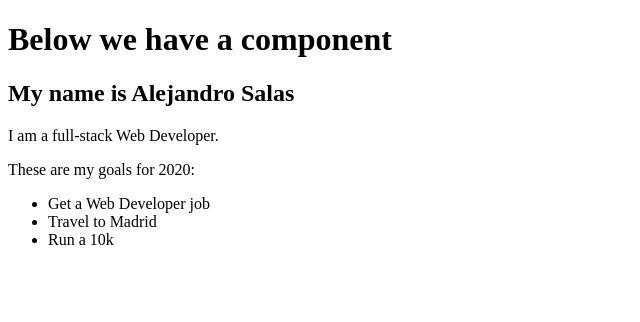
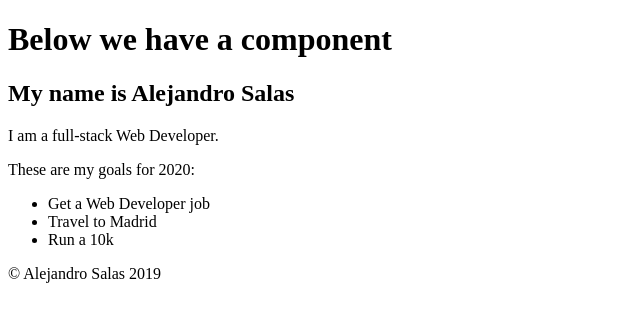
Before and after one commit to alejotsv/react-list, a React (Create React App) app: page / in a window 1280 px wide. Shown: the top 322 px of the page, without its empty margins (0-640 px from the left). Built offline with nearby package versions, Linux system fonts and the light colour scheme.

Commit message:
import and use Footer component

```diff
--- a/src/components/Footer.js
+++ b/src/components/Footer.js
@@ -3,7 +3,7 @@ import React from 'react';
 function Footer(){
   return(
     <footer>
-
+      <p>&copy; Alejandro Salas 2019</p>
     </footer>
   )
 }
--- a/src/index.js
+++ b/src/index.js
@@ -2,6 +2,7 @@ import React from 'react';
 import ReactDOM from 'react-dom';
 import './index.css';
 // import App from './App';
+import Footer from './components/Footer';
 import PersonalInfo from './components/PersonalInfo';
 import * as serviceWorker from './serviceWorker';
 
@@ -10,6 +11,7 @@ ReactDOM.render(
   <div>
   <h1>Below we have a component</h1>
   <PersonalInfo />
+  <Footer />
   </div>,
   document.getElementById('root')
   );
```
